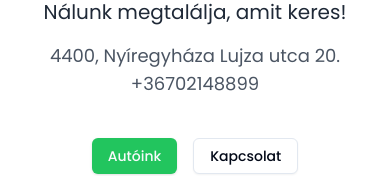
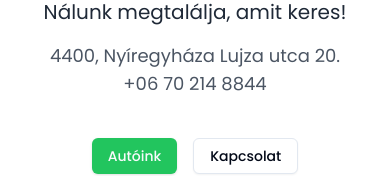
Before and after one commit to palicz/nyiregyhaziautokolcsonzo, a Next.js app: page / in a window 390 px wide. Shown: the part 393-569 px from the top of the page. Built offline with nearby package versions, Linux system fonts and the light colour scheme.

Commit message:
fix: phone number

```diff
--- a/src/app/page.tsx
+++ b/src/app/page.tsx
@@ -39,7 +39,7 @@ export default function Home() {
               </p>
               <p className="text-lg text-gray-600 text-center md:text-left">
                 <span className="block">4400, Nyíregyháza Lujza utca 20.</span>
-                <span className="block">+36702148899</span>
+                <span className="block">+06 70 214 8844</span>
               </p>
             </div>
 
--- a/src/components/layout/top-bar.tsx
+++ b/src/components/layout/top-bar.tsx
@@ -29,7 +29,7 @@ export const TopBar = () => {
             <div className="flex items-center gap-2">
               <Phone size={16} className="text-white" />
               <a
-                href="tel:+36301234567"
+                href="tel:+06702148844"
                 className="text-white whitespace-nowrap"
               >
                 +06 70 214 8844
```
